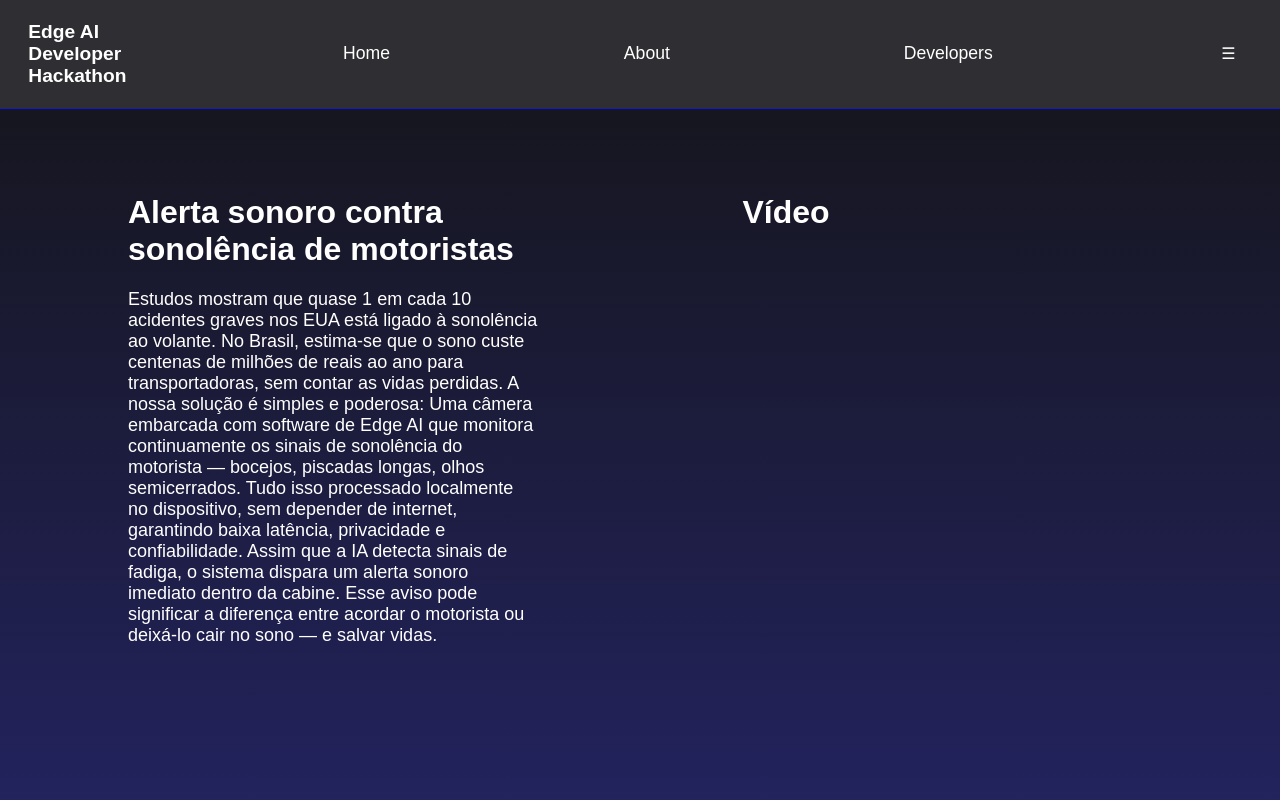
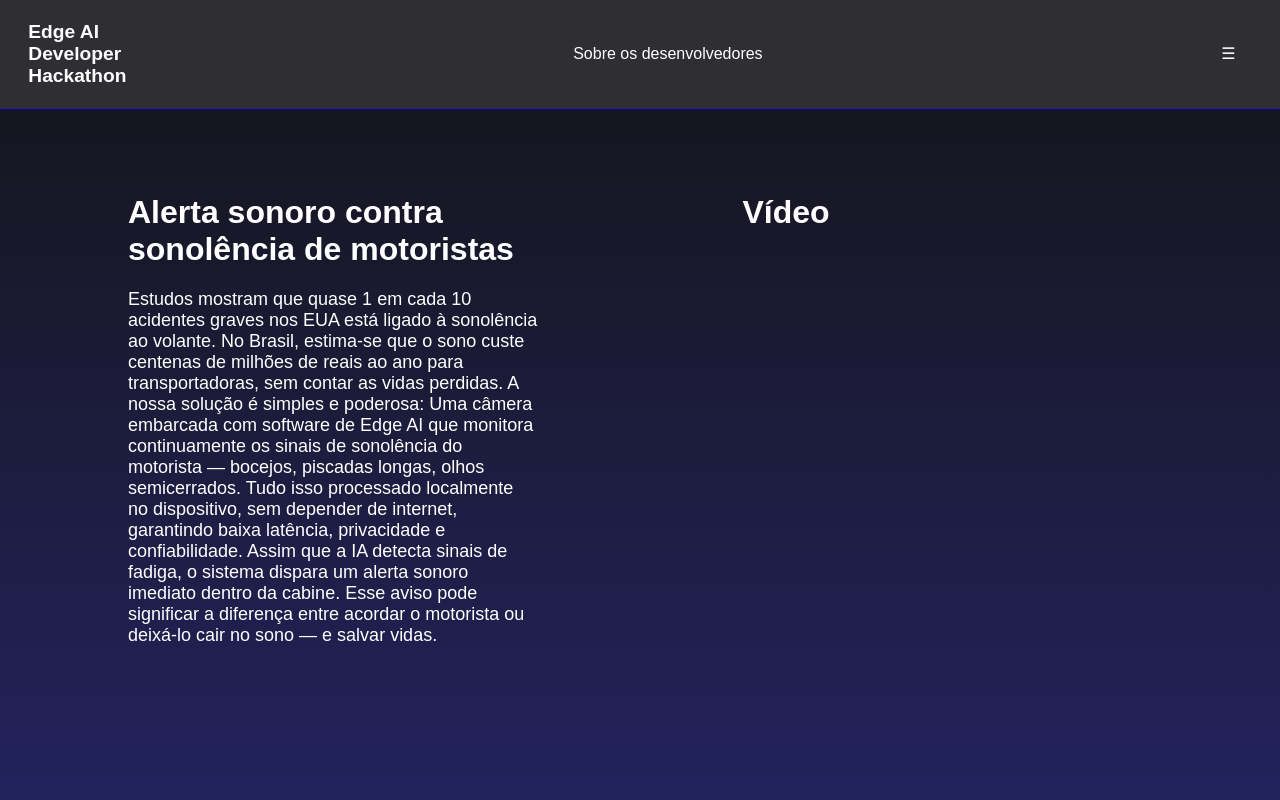
Before and after one commit to iranhonorato/app-sleep, a Next.js app: page / in a window 1280 px wide. Shown: the top 800 px of the page. Built offline with nearby package versions, Linux system fonts and the light colour scheme.

Commit message:
Finalizando página

```diff
--- a/src/app/page.tsx
+++ b/src/app/page.tsx
@@ -1,9 +1,9 @@
 import Image from "next/image";
 import classes from "../styles/page.module.css";
-import NavBar from "../components/NavBar";
-import Footer from "../components/Footer";
+
 
 export default function Home() {
+
   return (
     <div className={classes.page}>
 
--- a/src/components/NavBar.tsx
+++ b/src/components/NavBar.tsx
@@ -1,8 +1,14 @@
-"use client"; // Marca o componente para ser um Client Component
+// components/NavBar.tsx
+"use client";
 import classes from "../styles/NavBar.module.css";
 import { useState } from "react";
 
-export default function NavBar() {
+interface NavBarProps {
+  onClickDevelopers?: () => void;
+}
+
+export default function NavBar({ onClickDevelopers }: NavBarProps) {
+
   const [isOpen, setIsOpen] = useState(false); // Estado para controlar o menu
 
 
@@ -10,27 +16,26 @@ export default function NavBar() {
     setIsOpen(!isOpen);
     };
 
+
   return (
     <div className={classes.pai}>
       <div className={classes.logo}>
         <a
           href="https://www.qualcomm.com/developer/events/edge-ai-developer-hackathon/brazil"
           target="_blank"
-                    rel="noopener noreferrer">
+          rel="noopener noreferrer"
+        >
           <p>Edge AI Developer Hackathon</p>
         </a>
       </div>
 
-
       <div className={`${classes.central} ${isOpen ? classes.menuActive : ""}`}>
-                <p>Home</p>
-                <p>About</p>
-                <p>Developers</p>
+        <p onClick={onClickDevelopers}  >
+          Sobre os desenvolvedores
+        </p>
       </div>
 
-            <div className={classes.final} onClick={toggleMenu}>
-                ☰
-            </div>
+      <div className={classes.final} onClick={toggleMenu}>☰</div>
     </div>
   );
 }
--- a/src/styles/NavBar.module.css
+++ b/src/styles/NavBar.module.css
@@ -40,7 +40,6 @@
 .central p {
   font-family: 'Montserrat', sans-serif;
   color: white;
-  font-size: 1.1rem;
   cursor: pointer;
 }
 
@@ -62,19 +61,24 @@
   text-align: center;
 }
 
+
 .final:hover {
   background-color: #ff7f00;
 }
+
 
 @media (max-width: 60rem) {
   .pai {
     flex-direction: column;
   }
 
+
   .logo {
     text-align: center;
     margin-bottom: 1rem;
   }
+
+
 
   .central {
     flex-direction: row; /* Links ficam em coluna */
@@ -82,15 +86,21 @@
     display: none; /* Esconde os links inicialmente */
   }
 
+
+
   .central.menuActive {
     display: flex;
   }
+
+
 
   .final {
     justify-content: center;
     margin-top: 1rem;
   }
 
+
+
   .final p {
     width: 100%; /* Botão ocupa toda a largura */
   }
```
Also changed, not shown: src/app/Sobre/page.tsx (added). Lines whose indentation alone changed are shown as unchanged.
